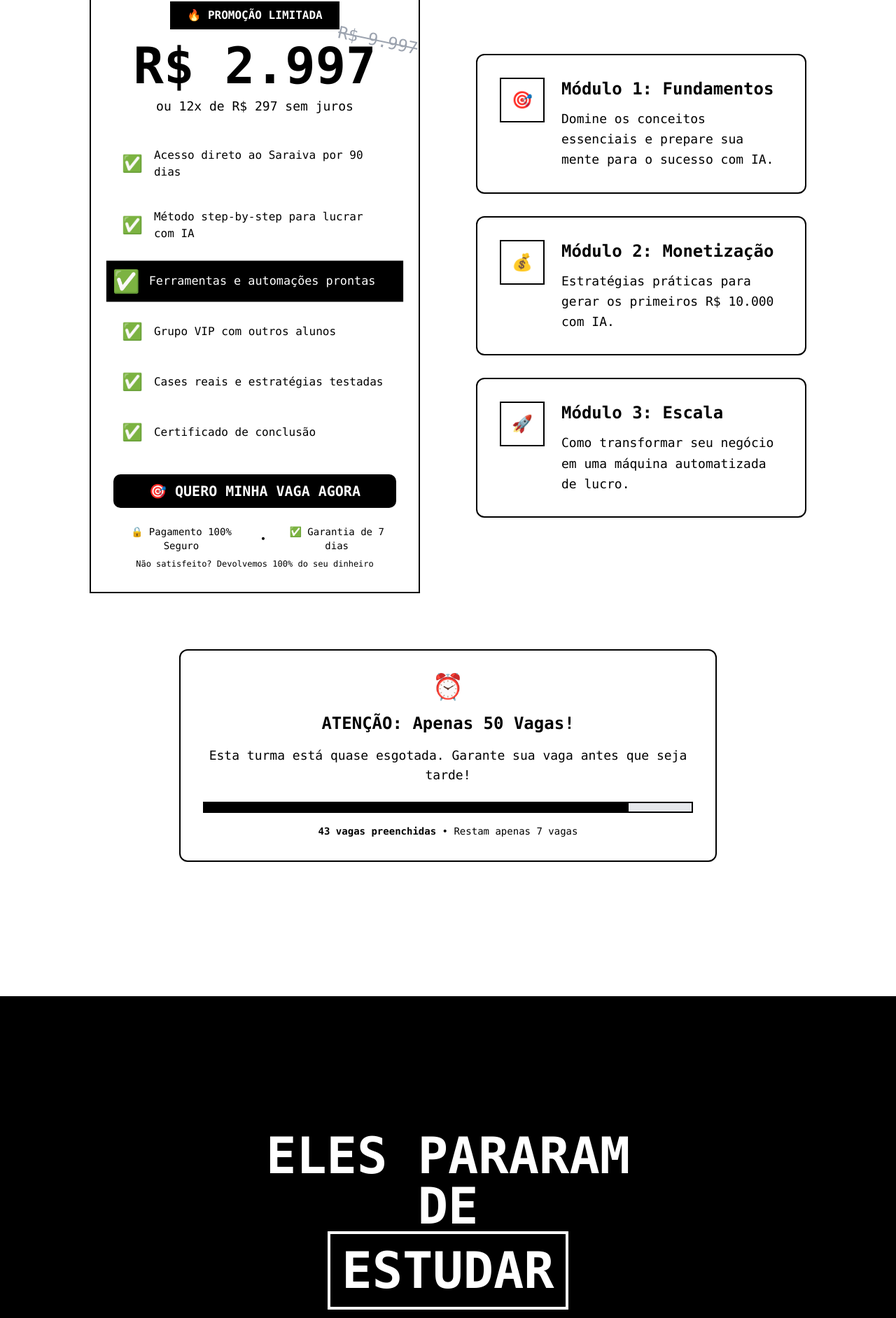
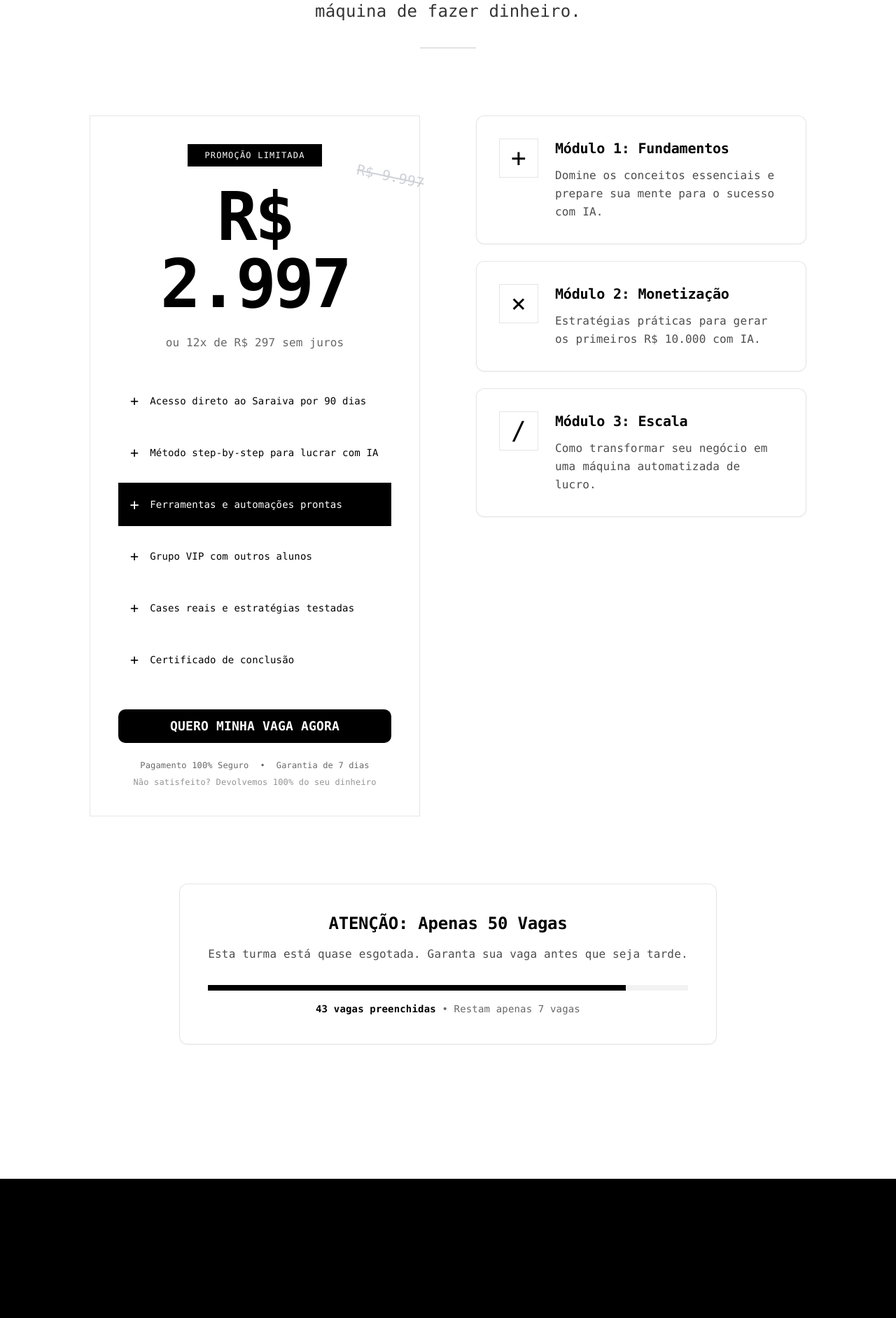
Before and after one commit to saraivabr/site_saraiva.ai, a React (Vite) app: page / in a window 1280 px wide. Shown: the part 5698-7582 px from the top of the page at 70% size. Built offline with nearby package versions, Linux system fonts and the light colour scheme.

Commit message:
Complete ultra-minimalist redesign for all sections with refined animations and typography
Co-authored-by: saraivabr <243859142+saraivabr@users.noreply.github.com>

```diff
--- a/src/components/Mentoria.tsx
+++ b/src/components/Mentoria.tsx
@@ -49,22 +49,19 @@ const Mentoria = () => {
 
   const modules = [
     {
-      icon: "🎯",
+      symbol: "+",
       title: "Módulo 1: Fundamentos",
-      desc: "Domine os conceitos essenciais e prepare sua mente para o sucesso com IA.",
-      gradient: "from-purple-500 to-pink-500"
+      desc: "Domine os conceitos essenciais e prepare sua mente para o sucesso com IA."
     },
     {
-      icon: "💰",
+      symbol: "×",
       title: "Módulo 2: Monetização",
-      desc: "Estratégias práticas para gerar os primeiros R$ 10.000 com IA.",
-      gradient: "from-green-500 to-emerald-500"
+      desc: "Estratégias práticas para gerar os primeiros R$ 10.000 com IA."
     },
     {
-      icon: "🚀",
+      symbol: "/",
       title: "Módulo 3: Escala",
-      desc: "Como transformar seu negócio em uma máquina automatizada de lucro.",
-      gradient: "from-blue-500 to-cyan-500"
+      desc: "Como transformar seu negócio em uma máquina automatizada de lucro."
     }
   ];
 
@@ -76,61 +73,61 @@ const Mentoria = () => {
     >
       <div className="container-max relative z-10">
         {/* Title section */}
-        <div className={`text-center mb-20 transition-all duration-1000 ${isVisible ? 'animate-zoom-in' : 'opacity-0 scale-75'}`}>
-          <h2 className="text-5xl md:text-6xl font-black mb-8 text-black">
+        <div className={`text-center mb-24 transition-all duration-1000 ease-out ${isVisible ? 'animate-zoom-in' : 'opacity-0 scale-75'}`}>
+          <h2 className="text-7xl md:text-8xl font-black mb-8 text-black leading-[0.95]" style={{ letterSpacing: '-0.03em' }}>
             Mentoria{" "}
             <span className="text-black">Saraiva.AI</span>
           </h2>
 
-          <p className="text-2xl text-black max-w-4xl mx-auto mb-8">
+          <p className="text-xl md:text-2xl text-black max-w-4xl mx-auto opacity-80" style={{ lineHeight: '1.6' }}>
             O único programa que te ensina a transformar IA em uma máquina de fazer dinheiro.
           </p>
 
-          <div className="w-32 h-1 bg-black mx-auto"></div>
+          <div className="w-20 h-[1px] bg-black/20 mx-auto mt-8"></div>
         </div>
 
-        <div className="grid lg:grid-cols-2 gap-20 items-center">
+        <div className="grid lg:grid-cols-2 gap-20 items-start">
           {/* Pricing card */}
-          <div className={`transition-all duration-1000 ${isVisible ? 'animate-slide-left' : 'opacity-0 translate-x-[-100px]'}`}>
+          <div className={`transition-all duration-1000 ease-out ${isVisible ? 'animate-slide-left' : 'opacity-0 translate-x-[-100px]'}`}>
             <div className="relative">
-              <div className="relative border-2 border-black bg-white p-8 brutalist-shadow">
-                {/* Price section */}
-                <div className="text-center mb-8">
-                  <div className="inline-block bg-black text-white px-6 py-2 mb-4 font-bold">
-                    🔥 PROMOÇÃO LIMITADA
+              <div className="relative border border-black/10 bg-white p-10">
+                {/* Price section - More typographic emphasis */}
+                <div className="text-center mb-10">
+                  <div className="inline-block bg-black text-white px-6 py-2 mb-6 font-mono text-xs uppercase tracking-widest">
+                    PROMOÇÃO LIMITADA
                   </div>
 
-                  <div className="relative">
-                    <div className="text-7xl font-black text-black mb-2">
+                  <div className="relative mb-6">
+                    <div className="text-8xl font-black text-black" style={{ letterSpacing: '-0.04em' }}>
                       R$ 2.997
                     </div>
-                    <div className="absolute -top-4 -right-8 text-2xl text-gray-400 line-through rotate-12">
+                    <div className="absolute -top-6 -right-12 text-xl text-gray-400 line-through rotate-12 opacity-50">
                       R$ 9.997
                     </div>
                   </div>
 
-                  <div className="text-lg text-black mb-6">
+                  <div className="text-base text-black/60 font-mono">
                     ou 12x de R$ 297 sem juros
                   </div>
                 </div>
 
                 {/* Benefits with animation */}
-                <div className="space-y-4 mb-8">
+                <div className="space-y-3 mb-10">
                   {benefits.map((benefit, index) => (
                     <div
                       key={index}
-                      className={`flex items-center space-x-4 p-3 transition-all duration-500 ${
+                      className={`flex items-center space-x-4 p-4 transition-all duration-500 ease-out border border-transparent ${
                         currentBenefit === index
-                          ? 'bg-black text-white scale-105'
-                          : 'hover:bg-gray-100'
+                          ? 'bg-black text-white border-black'
+                          : 'hover:border-black/10'
                       }`}
                     >
-                      <div className={`text-2xl transition-all duration-300 ${
-                        currentBenefit === index ? 'scale-125' : ''
+                      <div className={`text-xl font-mono transition-all duration-300 ${
+                        currentBenefit === index ? 'scale-110' : ''
                       }`}>
-                        ✅
+                        +
                       </div>
-                      <div className={`font-medium ${
+                      <div className={`font-medium text-sm ${
                         currentBenefit === index ? 'text-white font-bold' : 'text-black'
                       }`}>
                         {benefit}
@@ -142,20 +139,20 @@ const Mentoria = () => {
                 {/* Main CTA */}
                 <Button
                   onClick={handleWhatsApp}
-                  className="w-full bg-black text-white hover:bg-gray-900 font-black py-6 text-xl brutalist-shadow mb-6"
+                  className="w-full bg-black text-white hover:opacity-90 font-black py-6 text-lg transition-all duration-300 ease-out mb-6"
                   size="lg"
                 >
-                  🎯 QUERO MINHA VAGA AGORA
+                  QUERO MINHA VAGA AGORA
                 </Button>
 
                 {/* Security badges */}
-                <div className="text-center text-sm text-black space-y-2">
+                <div className="text-center text-xs text-black/60 space-y-2 font-mono">
                   <div className="flex items-center justify-center space-x-4">
-                    <span>🔒 Pagamento 100% Seguro</span>
+                    <span>Pagamento 100% Seguro</span>
                     <span>•</span>
-                    <span>✅ Garantia de 7 dias</span>
+                    <span>Garantia de 7 dias</span>
                   </div>
-                  <div className="text-xs">
+                  <div className="text-xs opacity-70">
                     Não satisfeito? Devolvemos 100% do seu dinheiro
                   </div>
                 </div>
@@ -163,26 +160,26 @@ const Mentoria = () => {
             </div>
           </div>
 
-          {/* Modules section */}
-          <div className={`space-y-8 transition-all duration-1000 delay-500 ${isVisible ? 'animate-slide-right' : 'opacity-0 translate-x-[100px]'}`}>
+          {/* Modules section - Simpler cards */}
+          <div className={`space-y-6 transition-all duration-1000 ease-out delay-500 ${isVisible ? 'animate-slide-right' : 'opacity-0 translate-x-[100px]'}`}>
             {modules.map((module, index) => (
               <Card
                 key={index}
-                className="border-2 border-black bg-white brutalist-shadow"
+                className="border border-black/10 bg-white hover:bg-black hover:text-white transition-all duration-500 ease-out"
               >
                 <CardContent className="p-8">
                   <div className="flex items-start space-x-6">
-                    {/* Icon */}
-                    <div className="w-16 h-16 border-2 border-black bg-white flex items-center justify-center text-2xl text-black">
-                      {module.icon}
+                    {/* Typographic symbol */}
+                    <div className="w-14 h-14 border border-black/10 bg-white flex items-center justify-center text-4xl text-black font-light">
+                      {module.symbol}
                     </div>
 
                     {/* Content */}
                     <div className="flex-1">
-                      <h3 className="text-2xl font-black mb-3 text-black">
+                      <h3 className="text-xl font-black mb-3 text-black group-hover:text-white" style={{ letterSpacing: '-0.01em' }}>
                         {module.title}
                       </h3>
-                      <p className="text-black leading-relaxed text-lg">
+                      <p className="text-black/70 group-hover:text-white/80 leading-relaxed text-base">
                         {module.desc}
                       </p>
                     </div>
@@ -193,25 +190,24 @@ const Mentoria = () => {
           </div>
         </div>
 
-        {/* Urgency section */}
-        <div className={`text-center mt-20 transition-all duration-1000 delay-1000 ${isVisible ? 'animate-zoom-in' : 'opacity-0 scale-75'}`}>
+        {/* Urgency section - More minimalist progress bar */}
+        <div className={`text-center mt-24 transition-all duration-1000 ease-out delay-1000 ${isVisible ? 'animate-zoom-in' : 'opacity-0 scale-75'}`}>
           <div className="max-w-3xl mx-auto">
-            <Card className="border-2 border-black bg-white brutalist-shadow">
-              <CardContent className="p-8">
-                <div className="text-4xl mb-4">⏰</div>
-                <div className="font-black text-2xl mb-4 text-black">
-                  ATENÇÃO: Apenas 50 Vagas!
+            <Card className="border border-black/10 bg-white">
+              <CardContent className="p-10">
+                <div className="font-black text-2xl mb-4 text-black" style={{ letterSpacing: '-0.01em' }}>
+                  ATENÇÃO: Apenas 50 Vagas
                 </div>
-                <div className="text-lg text-black mb-6">
-                  Esta turma está quase esgotada. Garante sua vaga antes que seja tarde!
+                <div className="text-base text-black/70 mb-8 font-mono">
+                  Esta turma está quase esgotada. Garanta sua vaga antes que seja tarde.
                 </div>
 
-                {/* Progress bar */}
-                <div className="bg-gray-200 border-2 border-black h-4 mb-4">
-                  <div className="bg-black h-full" style={{width: '87%'}}></div>
+                {/* Minimalist progress bar */}
+                <div className="bg-black/5 h-2 mb-4 overflow-hidden">
+                  <div className="bg-black h-full transition-all duration-1000 ease-out" style={{width: '87%'}}></div>
                 </div>
-                <div className="text-sm text-black">
-                  <strong>43 vagas preenchidas</strong> • Restam apenas 7 vagas
+                <div className="text-sm text-black/60 font-mono">
+                  <strong className="text-black">43 vagas preenchidas</strong> • Restam apenas 7 vagas
                 </div>
               </CardContent>
             </Card>
--- a/src/components/Testimonials.tsx
+++ b/src/components/Testimonials.tsx
@@ -27,7 +27,7 @@ const Testimonials = () => {
     if (isVisible) {
       const interval = setInterval(() => {
         setActiveTestimonial((prev) => (prev + 1) % testimonials.length);
-      }, 4000);
+      }, 5000);
       return () => clearInterval(interval);
     }
   }, [isVisible]);
@@ -75,85 +75,76 @@ const Testimonials = () => {
     >
       <div className="container-max">
         {/* Anti-social proof title */}
-        <div className={`text-center mb-20 transition-all duration-1000 ${isVisible ? 'fade-in-up' : ''}`}>
-          <h2 className="text-6xl md:text-7xl font-bold mb-8 leading-none">
+        <div className={`text-center mb-24 transition-all duration-1000 ease-out ${isVisible ? 'fade-in-up' : ''}`}>
+          <h2 className="text-7xl md:text-8xl font-black mb-8 leading-[0.95]" style={{ letterSpacing: '-0.03em' }}>
             ELES PARARAM<br/>
-            DE<br/>
-            <span className="border-4 border-white p-4 inline-block">ESTUDAR</span>
+            DE ESTUDAR
           </h2>
-          <p className="text-2xl font-bold max-w-3xl mx-auto">
+          <p className="text-xl md:text-2xl font-medium max-w-3xl mx-auto opacity-80" style={{ lineHeight: '1.6' }}>
             E começaram a ganhar mais que quem ainda estuda.
           </p>
         </div>
 
-        {/* Brutal testimonial display */}
-        <div className={`mb-16 transition-all duration-1000 ${isVisible ? 'fade-in-up' : ''}`}>
-          <div className="max-w-4xl mx-auto">
-            <div className="border-4 border-white p-12 bg-black">
-              <blockquote className="text-3xl md:text-4xl font-bold mb-8 leading-tight">
-                "{testimonials[activeTestimonial].text}"
+        {/* Giant quote display with typographic quotation marks */}
+        <div className={`mb-16 transition-all duration-1000 ease-out ${isVisible ? 'fade-in-up' : ''}`}>
+          <div className="max-w-5xl mx-auto relative">
+            {/* Giant opening quotation mark */}
+            <div className="absolute -top-16 -left-8 text-[12rem] font-serif opacity-10 leading-none" style={{ lineHeight: '0.7' }}>"</div>
+
+            <div className="border border-white/10 p-16 bg-black relative z-10">
+              <blockquote className="text-3xl md:text-5xl font-black mb-12 leading-tight" style={{ letterSpacing: '-0.02em', lineHeight: '1.2' }}>
+                {testimonials[activeTestimonial].text}
               </blockquote>
 
-              <div className="grid grid-cols-1 md:grid-cols-3 gap-8 text-center">
+              {/* Before/After with more impact */}
+              <div className="grid grid-cols-1 md:grid-cols-3 gap-10 pt-8 border-t border-white/10">
                 <div>
-                  <div className="text-lg font-bold">{testimonials[activeTestimonial].author}</div>
-                  <div className="font-mono text-sm">{testimonials[activeTestimonial].role}</div>
+                  <div className="text-lg font-black mb-1">{testimonials[activeTestimonial].author}</div>
+                  <div className="font-mono text-xs uppercase tracking-widest opacity-60">{testimonials[activeTestimonial].role}</div>
                 </div>
 
-                <div className="border-l-0 md:border-l-2 border-white pl-0 md:pl-8">
-                  <div className="text-sm font-mono mb-1">ANTES:</div>
-                  <div className="font-bold">{testimonials[activeTestimonial].before}</div>
+                <div className="border-l-0 md:border-l border-white/20 pl-0 md:pl-8">
+                  <div className="text-xs font-mono mb-2 uppercase tracking-widest opacity-40">ANTES:</div>
+                  <div className="font-medium text-base">{testimonials[activeTestimonial].before}</div>
                 </div>
 
-                <div className="border-l-0 md:border-l-2 border-white pl-0 md:pl-8">
-                  <div className="text-sm font-mono mb-1">DEPOIS:</div>
-                  <div className="font-bold text-white bg-white text-black px-2 py-1">
+                <div className="border-l-0 md:border-l border-white/20 pl-0 md:pl-8">
+                  <div className="text-xs font-mono mb-2 uppercase tracking-widest opacity-40">DEPOIS:</div>
+                  <div className="font-black text-2xl bg-white text-black px-4 py-2 inline-block" style={{ letterSpacing: '-0.01em' }}>
                     {testimonials[activeTestimonial].result}
                   </div>
                 </div>
               </div>
             </div>
+
+            {/* Giant closing quotation mark */}
+            <div className="absolute -bottom-16 -right-8 text-[12rem] font-serif opacity-10 leading-none rotate-180" style={{ lineHeight: '0.7' }}>"</div>
           </div>
         </div>
 
-        {/* Testimonial grid */}
-        <div className="grid md:grid-cols-2 gap-8 mb-16">
-          {testimonials.map((testimonial, index) => (
-            <div
+        {/* Minimalist dots navigation */}
+        <div className="flex justify-center space-x-3 mb-20">
+          {testimonials.map((_, index) => (
+            <button
               key={index}
-              className={`transition-all duration-1000 delay-${index * 100} ${
-                isVisible ? 'fade-in-up' : ''
+              onClick={() => setActiveTestimonial(index)}
+              className={`transition-all duration-300 ease-out ${
+                activeTestimonial === index
+                  ? 'w-12 h-2 bg-white'
+                  : 'w-2 h-2 bg-white/30 hover:bg-white/50'
               }`}
-            >
-              <div className={`minimal-card cursor-pointer ${
-                activeTestimonial === index ? 'bg-black text-white border-white' : ''
-              }`}
-              onClick={() => setActiveTestimonial(index)}>
-                <blockquote className="text-lg mb-4 font-bold">
-                  "{testimonial.text}"
-                </blockquote>
-
-                <div className="flex justify-between items-end">
-                  <div>
-                    <div className="font-bold">{testimonial.author}</div>
-                    <div className="font-mono text-sm">{testimonial.role}</div>
-                  </div>
-                  <div className="text-right">
-                    <div className="font-bold text-lg">{testimonial.result}</div>
-                  </div>
-                </div>
-              </div>
-            </div>
+              aria-label={`Ver depoimento ${index + 1}`}
+            />
           ))}
         </div>
 
-        {/* Brutal social proof */}
-        <div className={`text-center transition-all duration-1000 delay-1000 ${isVisible ? 'fade-in-up' : ''}`}>
-          <div className="border-4 border-white p-8 max-w-3xl mx-auto bg-black">
-            <div className="text-6xl font-bold mb-4 counter-text">1000+</div>
-            <div className="text-xl font-bold mb-4">PESSOAS QUE PARARAM DE ESTUDAR</div>
-            <div className="text-4xl font-bold">R$ 50.000.000</div>
-            <div className="font-mono text-sm mt-2">FATURADOS PELOS EX-ESTUDANTES</div>
+        {/* Social proof - single focused element */}
+        <div className={`text-center transition-all duration-1000 ease-out delay-1000 ${isVisible ? 'fade-in-up' : ''}`}>
+          <div className="border border-white/10 p-12 max-w-3xl mx-auto bg-black">
+            <div className="text-8xl font-black mb-4 counter-text" style={{ letterSpacing: '-0.03em' }}>1000+</div>
+            <div className="text-lg font-medium mb-6 opacity-80">PESSOAS QUE PARARAM DE ESTUDAR</div>
+            <div className="text-6xl font-black mb-2" style={{ letterSpacing: '-0.02em' }}>R$ 50.000.000</div>
+            <div className="font-mono text-xs uppercase tracking-widest opacity-60">FATURADOS PELOS EX-ESTUDANTES</div>
           </div>
         </div>
       </div>
--- a/src/index.css
+++ b/src/index.css
@@ -76,6 +76,16 @@
     @apply bg-white text-black font-mono;
     font-weight: 400;
     overflow-x: hidden;
+    letter-spacing: 0.01em;
+  }
+
+  h1, h2, h3 {
+    letter-spacing: -0.02em;
+    line-height: 1.1;
+  }
+
+  p {
+    line-height: 1.6;
   }
 }
 
@@ -130,15 +140,24 @@
   .fade-in-up {
     opacity: 0;
     transform: translateY(30px);
-    animation: fadeInUp 1s ease-out forwards;
+    animation: fadeInUp 1.2s cubic-bezier(0.25, 0.46, 0.45, 0.94) forwards;
   }
 
   .minimal-card {
-    @apply border border-black/20 p-8 bg-white hover:bg-black hover:text-white transition-all duration-500 ease-out;
+    @apply border border-black/20 p-8 bg-white hover:bg-black hover:text-white transition-all duration-700 ease-out;
   }
 
   .counter-text {
     font-variant-numeric: tabular-nums;
+  }
+
+  /* Custom cursor (optional) */
+  * {
+    cursor: default;
+  }
+
+  a, button {
+    cursor: pointer;
   }
 }
 
@@ -159,6 +178,10 @@
 }
 
 @keyframes fadeInUp {
+  from {
+    opacity: 0;
+    transform: translateY(40px);
+  }
   to {
     opacity: 1;
     transform: translateY(0);
@@ -186,3 +209,8 @@
 ::-webkit-scrollbar-thumb {
   background: black;
 }
+
+/* Smooth scroll behavior */
+html {
+  scroll-behavior: smooth;
+}
```
Also changed, not shown: src/components/CTA.tsx (+23 -69 lines), src/components/Footer.tsx (+27 -52 lines).
